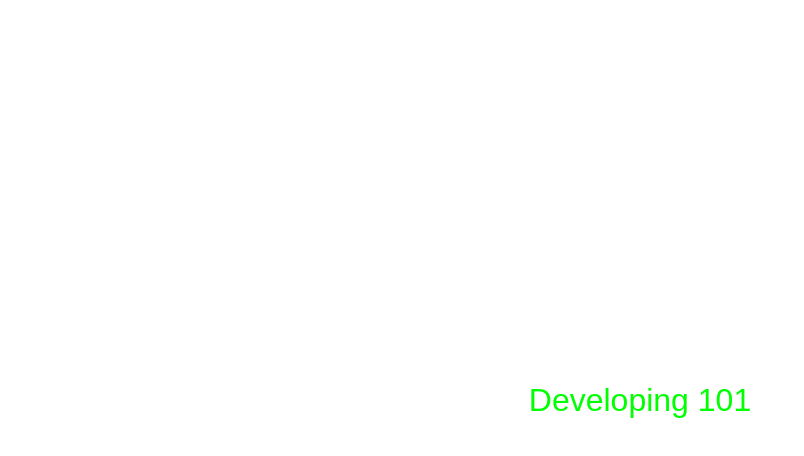
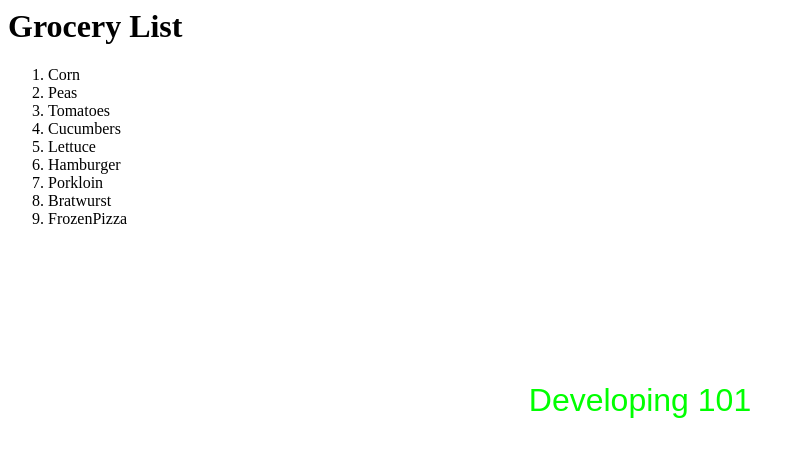
Before and after one commit to HeathT/ProjectCF, a plain HTML site: page index.html in a window 1280 px wide. Shown: the whole page, without its empty margins (0-804 px from the left). Drawn offline with Linux system fonts and the light colour scheme.

Commit message:
Grocery List

```diff
--- a/index.html
+++ b/index.html
@@ -14,3 +14,20 @@
         <div class="centerText">Developing 101</div>
     </body>
 </HTML>
+
+<html>
+<body>
+<h1>Grocery List</h1>
+<ol>
+<li>Corn</li>
+<li>Peas</li>
+<li>Tomatoes</li>
+<li>Cucumbers</li>
+<li>Lettuce</li>
+<li>Hamburger</li>
+<li>Porkloin</li>
+<li>Bratwurst</li>
+<li>FrozenPizza</li>
+</ol>
+</body>
+</html>
```
